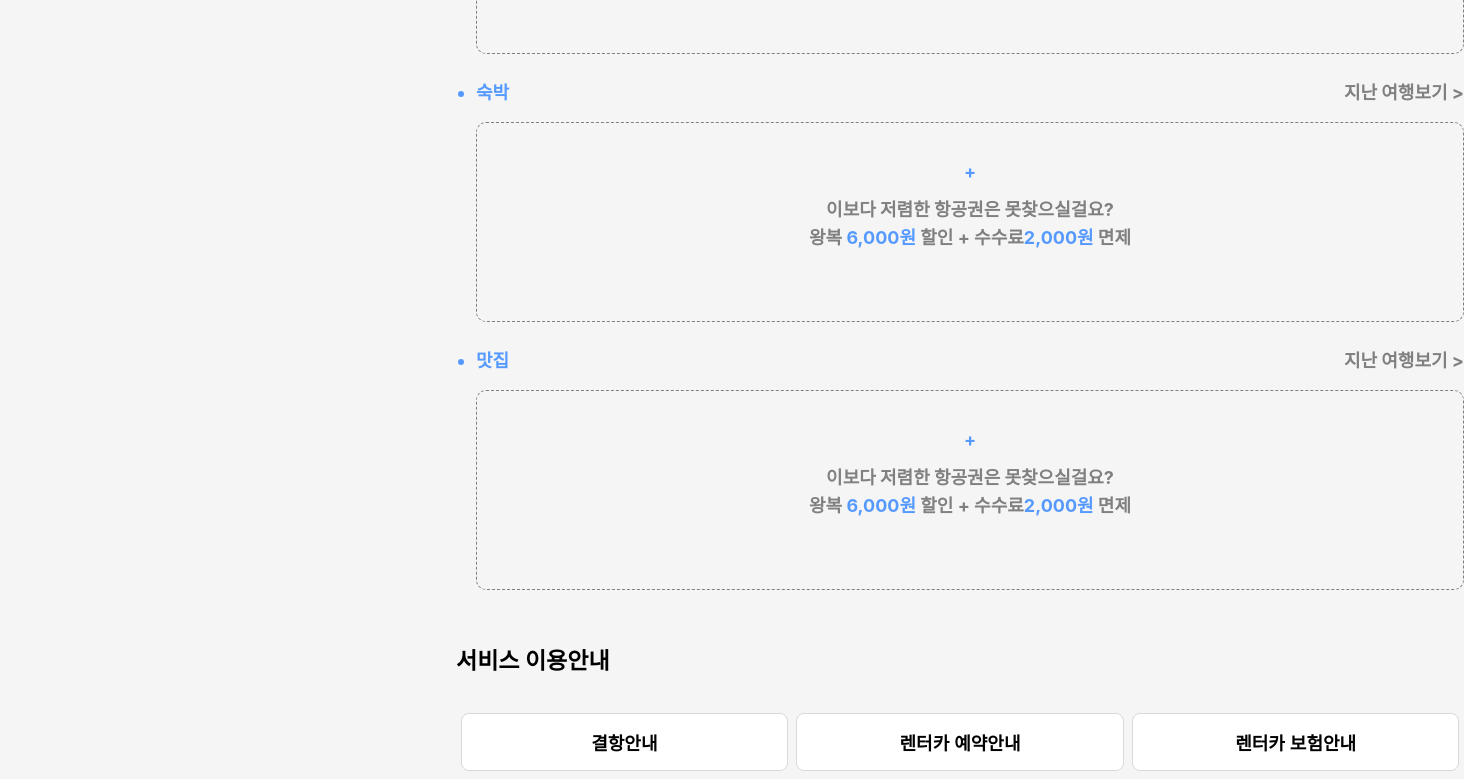
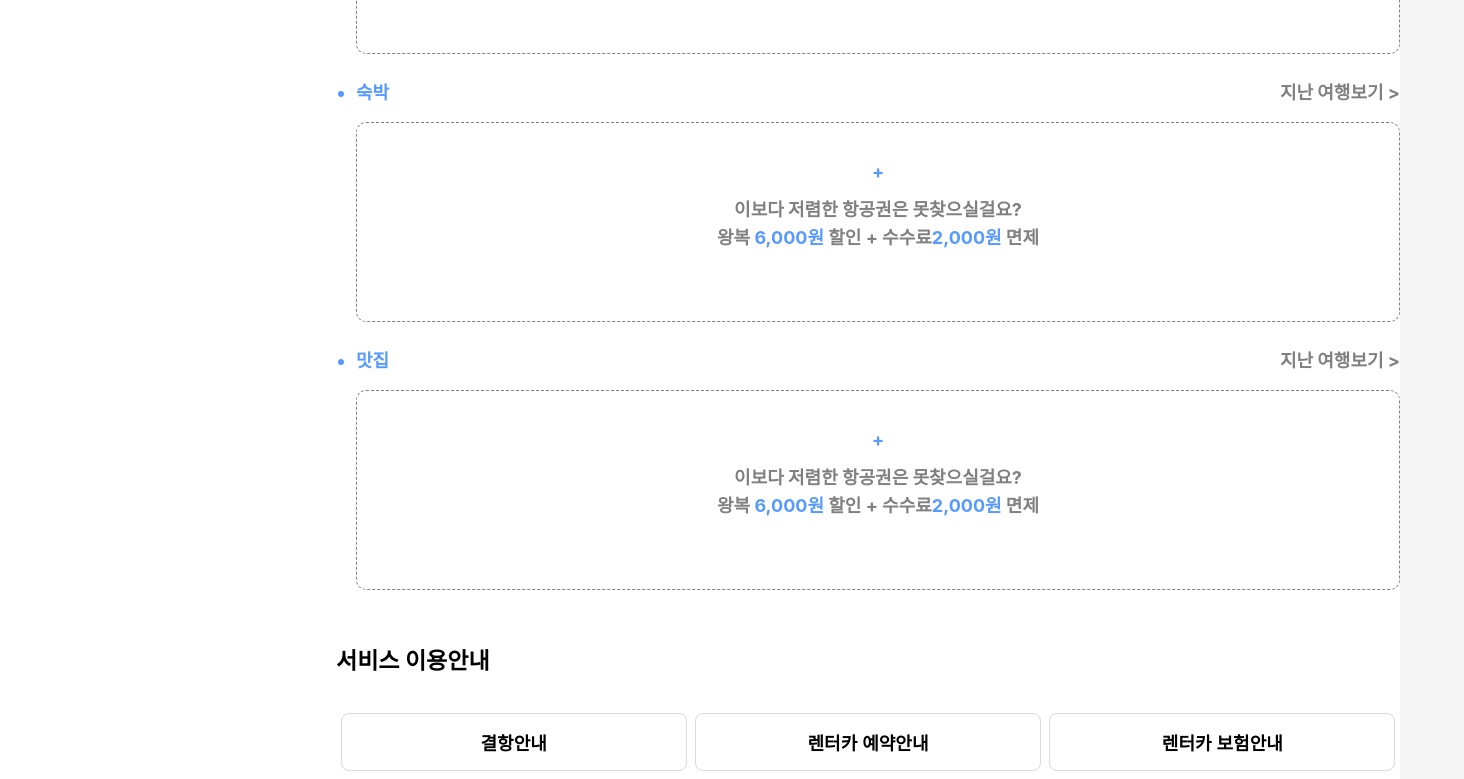
Before and after one commit to wecode-bootcamp-korea/justcode-6-2nd-team5-front, a React (Create React App) app: page /mypage in a window 1280 px wide. Shown: the part 752-1531 px from the top of the page, 1464 px wide, since content can reach past the window. Built offline with nearby package versions, Linux system fonts and the light colour scheme.

Commit message:
merge 후 css 수정 완료

```diff
--- a/src/components/SerchTagBox/SerchTagBox.js
+++ b/src/components/SerchTagBox/SerchTagBox.js
@@ -71,12 +71,12 @@ function SerchTagBox(props) {
       )}
       <div className="tag-list-wrap">
         <div className="tag-list" style={{ marginLeft: `${tagListSlide}px` }}>
-          {tagList.map((tagInfo, index) => {
+          {tagList.map((tagInfo) => {
             return (
               <button
                 className={tagInfo.disabled ? "tag-on" : "tag-off"}
-                key={index}
-                id={index}
+                key={tagInfo.id}
+                id={tagInfo.id}
                 onClick={tagSelect}
               >
                 {tagInfo.disabled && <span>✓</span>}#{tagInfo.tagName}
--- a/src/pages/Mypage/Mypage.scss
+++ b/src/pages/Mypage/Mypage.scss
@@ -1,3 +1,7 @@
+body {
+  background-color: white;
+}
+
 .mypage-container {
   display: flex;
   justify-content: center;
@@ -7,7 +11,9 @@
   width: 80%;
   min-width: 1400px; //최소 너비 지정
   max-width: 1800px; //최대 너비 지정
-  margin: 0 5%;
+  margin: 0 auto;
+
+  background-color: #fff;
 
   .mypage-content {
     width: 80%;
--- a/src/pages/Mypage/Snb/Snb.scss
+++ b/src/pages/Mypage/Snb/Snb.scss
@@ -6,7 +6,7 @@
   --font-weight-subtitle: 600;
 
   width: 20%;
-  margin: 0px 5%;
+  margin-right: 5%;
 }
 
 .mypage-snb-title {
--- a/src/pages/RentCar/RentCar.js
+++ b/src/pages/RentCar/RentCar.js
@@ -17,38 +17,47 @@ function RentCar() {
   // 태그 mockdata
   const tagList = [
     {
+      id: 0,
       tagName: "캐스퍼",
       disabled: isOnTag0,
     },
     {
+      id: 1,
       tagName: "애견동반",
       disabled: isOnTag1,
     },
     {
+      id: 2,
       tagName: "낚시용품 가능",
       disabled: isOnTag2,
     },
     {
+      id: 3,
       tagName: "오픈카",
       disabled: isOnTag3,
     },
     {
+      id: 4,
       tagName: "주유비 SAVE, 전기차",
       disabled: isOnTag4,
     },
     {
+      id: 5,
       tagName: "ALL NEW 신차",
       disabled: isOnTag5,
     },
     {
+      id: 6,
       tagName: "전기충전",
       disabled: isOnTag6,
     },
     {
+      id: 7,
       tagName: "BMW",
       disabled: isOnTag7,
     },
     {
+      id: 8,
       tagName: "차박/캠핑카",
       disabled: isOnTag8,
     },
```
Also changed, not shown: 1 other file (tests, documents, lock files or other folders).
